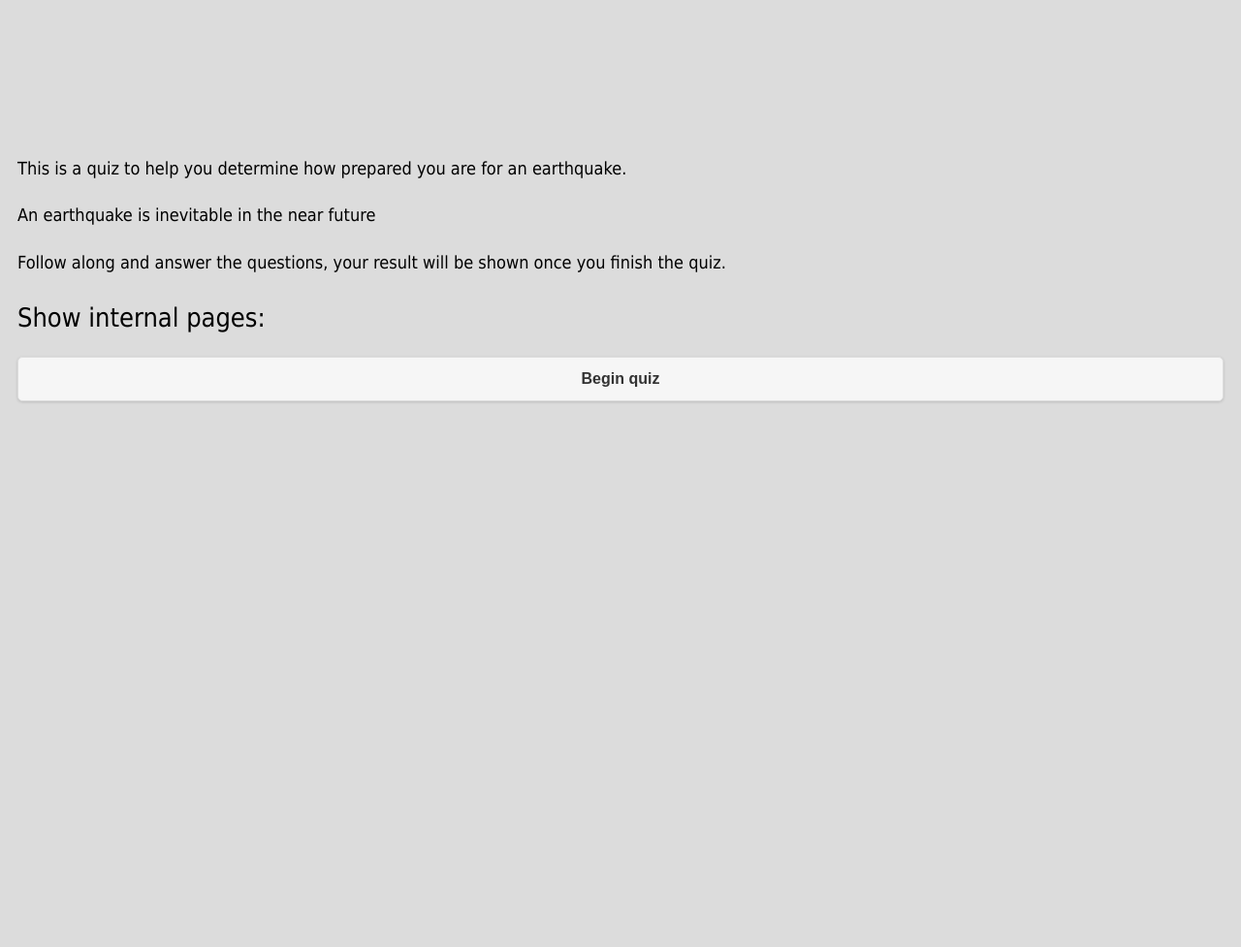
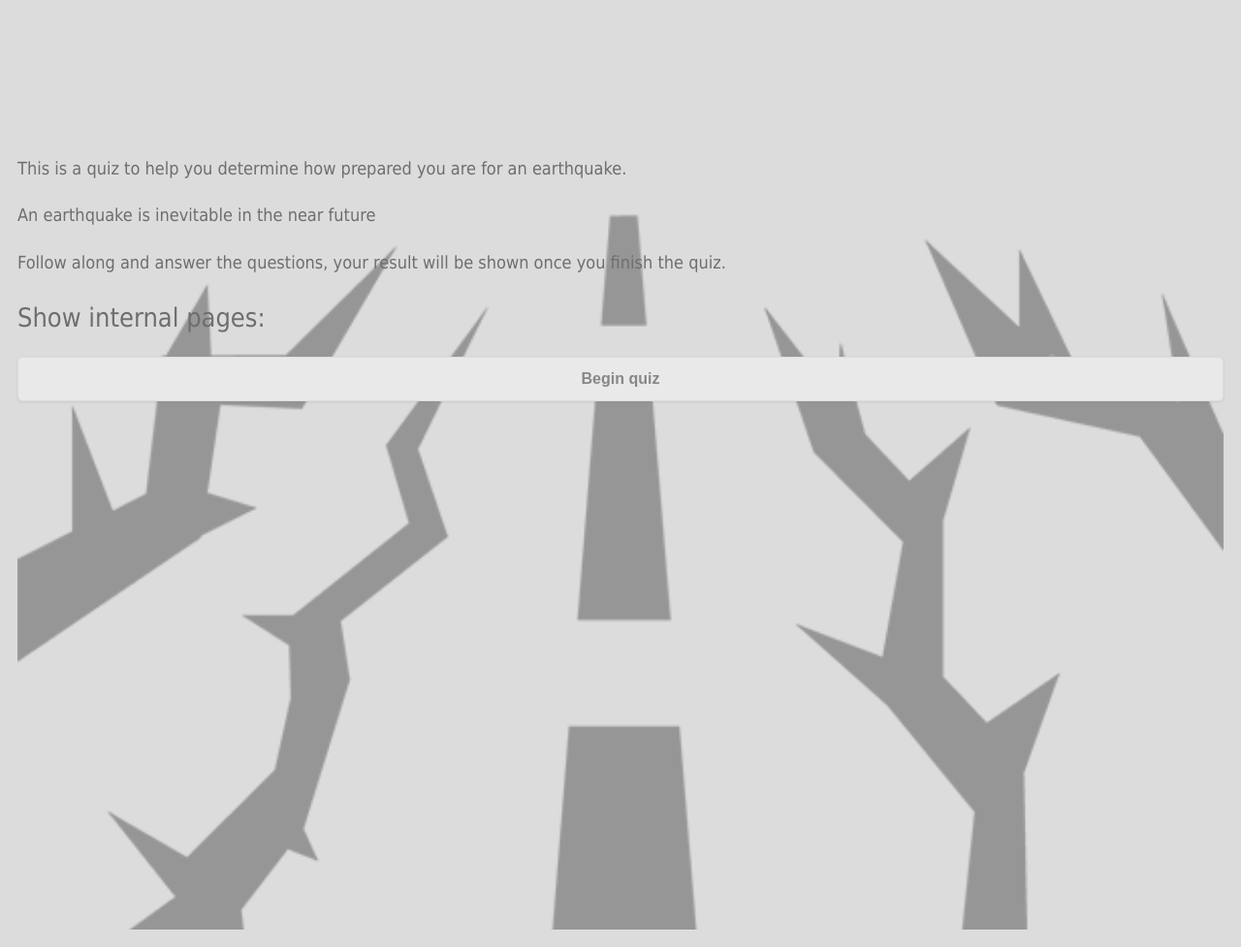
Before and after one commit to jncheng/381assignment1, a PHP site: page / in a window 1280 px wide. Shown: the part 108-1085 px from the top of the page at 97% size. Run offline with PHP 8.4, Linux system fonts and the light colour scheme.

Commit message:
Merge branch 'gh-pages' of https://github.com/jncheng/381assignment1 into gh-pages
Conflicts:
	images/frontpage_earthquake.png

```diff
--- a/css/base.css
+++ b/css/base.css
@@ -85,9 +85,9 @@ div{
 /*    background: linear-gradient(to bottom, #696969 , #A9A9A9);*/
 
   text-shadow: none;
-   font-weight: normal;
+  font-weight: normal;
 
-     background-color: #DCDCDC;
+  background-color: #DCDCDC;
   color: black;
 
 }
@@ -161,6 +161,19 @@ $('#right').click(function() {
   width: 42%;
 }
 
+#body-div{
+
+   background-image: url("../images/frontpage_earthquakesmall.png");
+  background-size: 100%;
+   background-color: #DCDCDC;
+   opacity: 50%;
+  background-repeat: no-repeat;
+
+
+padding: 0%;
+  margin: 0%;
+  }
+
 #body{
    background: transparent;
 /*   background-image: url("../images/road_damage.jpeg");
--- a/js/app.js
+++ b/js/app.js
@@ -173,7 +173,7 @@ var PageHomeContent = React.createClass({
   displayName: 'PageHomeContent',
 
   render: function() {
-    return React.DOM.div({id:'header-div'},null,
+    return React.DOM.div({id:'body-div'},null,
       React.DOM.div({id:'progress'}, null,
 
         React.DOM.h1(null, 'QuakeR')
--- a/js/page5.js
+++ b/js/page5.js
@@ -76,7 +76,7 @@ var PageFiveContent = React.createClass({
   render: function() {
     return React.DOM.div({id:'header-div'},null,
       React.DOM.div({id:'progress'}, null,
-      React.DOM.h1(null, 'o O o o o')
+      React.DOM.h1(null, 'o o o o O')
       ),
 
       React.DOM.div({id:'body'},null,
```
Also changed, not shown: images/frontpage_earthquakenoshade.png (added), images/frontpage_earthquakesmall.png (added).
